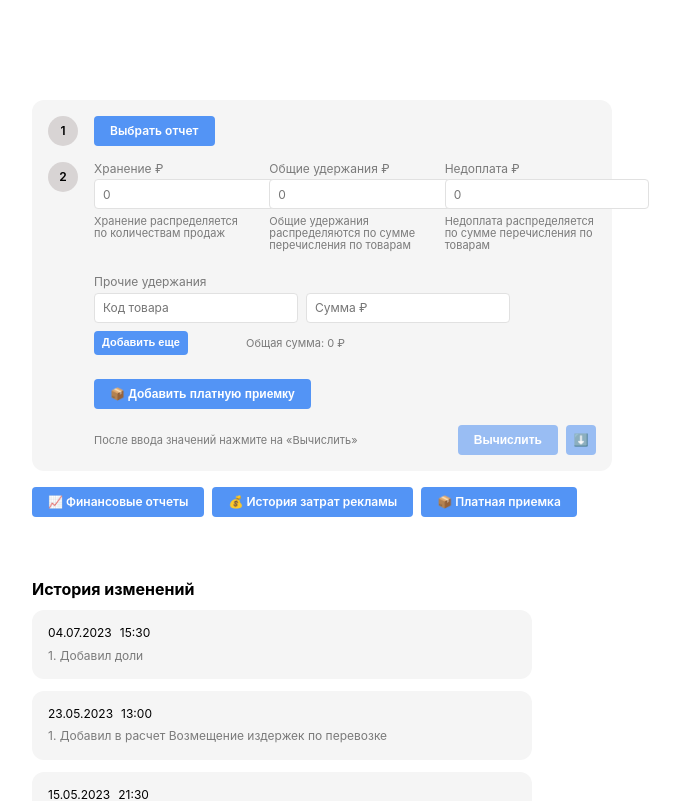
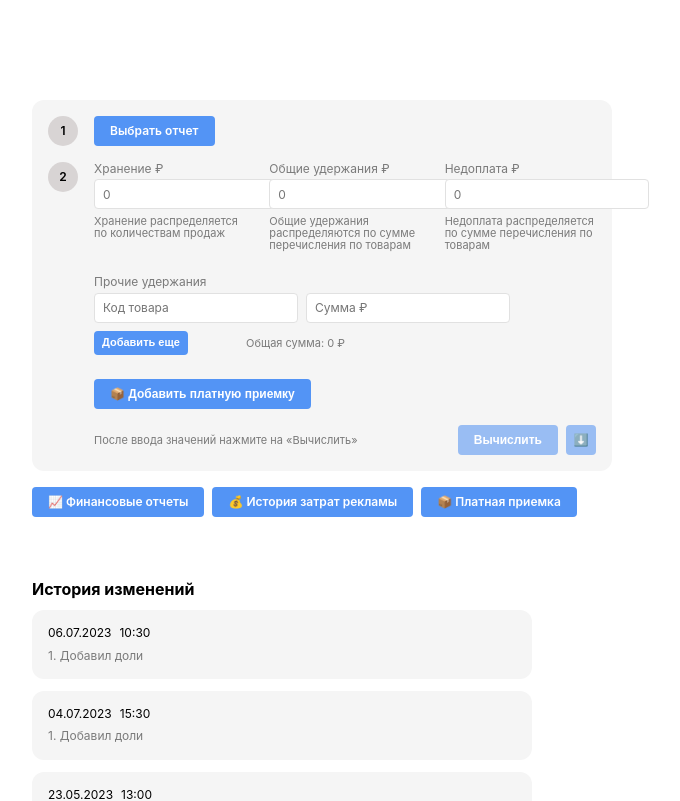
Before and after one commit to Dindro/marketplace-report, a Vue app: page / in a window 1280 px wide. Shown: the top 801 px of the page, without its empty margins (128-808 px from the left). Built offline with nearby package versions, Linux system fonts and the light colour scheme; what vue3-clipboard would draw is missing.

Commit message:
add user fraction

```diff
--- a/src/components/Version/VersionHistory.vue
+++ b/src/components/Version/VersionHistory.vue
@@ -23,6 +23,13 @@
     }
 
     const data: IVersion[] = [
+        {
+            date: '06.07.2023',
+            time: '10:30',
+            points: [
+                'Добавил доли',
+            ],
+        },
         {
             date: '04.07.2023',
             time: '15:30',
--- a/src/data/userFractions.json
+++ b/src/data/userFractions.json
@@ -1131,5 +1131,16 @@
             "hatch": 0
         },
         "value": 100
+    },
+    {
+        "id": 103,
+        "userIds": [2, 3],
+        "productId": {
+            "code": 161297774,
+            "article": "Kovboy",
+            "barcode": 2037848701187,
+            "hatch": 0
+        },
+        "value": 100
     }
 ]
```
